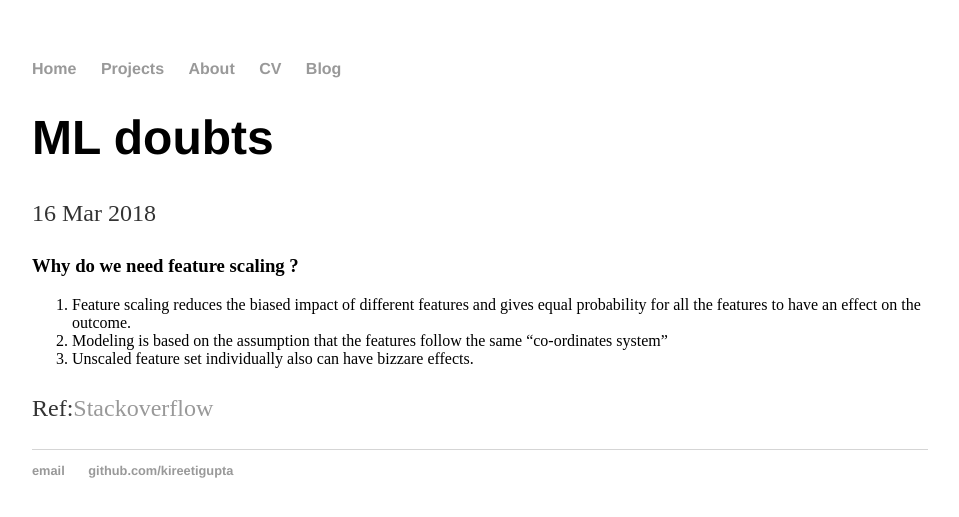
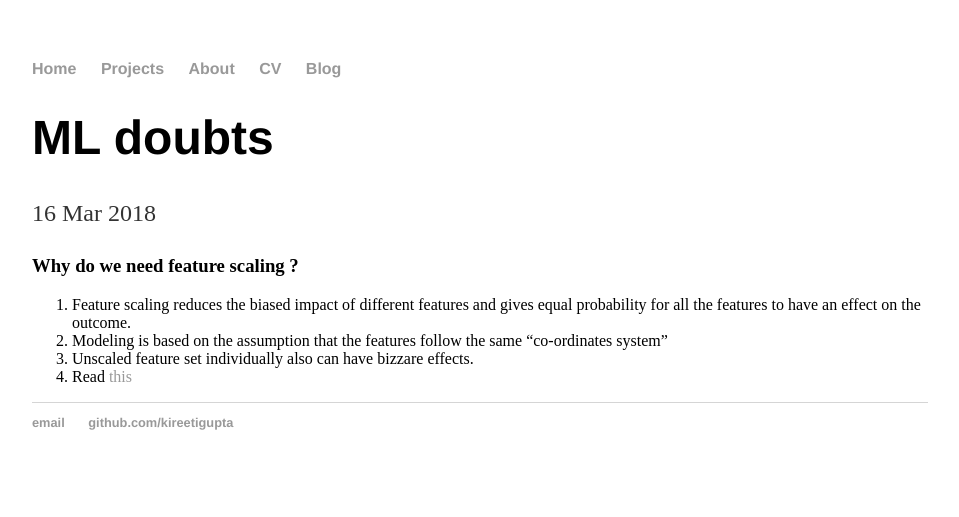
Before and after one commit to kireetigupta/kireetiboorla.github.io, a Jekyll site: the page built from _posts/2018-03-16-qa.md, in a window 1280 px wide. Shown: the top 517 px of the page, without its empty margins (160-1119 px from the left). Built offline with Jekyll 4.4.1, drawn with Linux system fonts in a browser that asks for light colours.

Commit message:
Update 2018-03-16-qa.md

```diff
--- a/_posts/2018-03-16-qa.md
+++ b/_posts/2018-03-16-qa.md
@@ -9,5 +9,4 @@ date: 2018-03-16
 on the outcome.
 2. Modeling is based on the assumption that the features follow the same "co-ordinates system"
 3. Unscaled feature set individually also can have bizzare effects.
-
-Ref:[Stackoverflow](https://stats.stackexchange.com/questions/41704/how-and-why-do-normalization-and-feature-scaling-work?newreg=cb1ec1dda52e45b3be7d1688a57d07ad)
+4. Read [this](https://stats.stackexchange.com/questions/41704/how-and-why-do-normalization-and-feature-scaling-work?newreg=cb1ec1dda52e45b3be7d1688a57d07ad)
```
